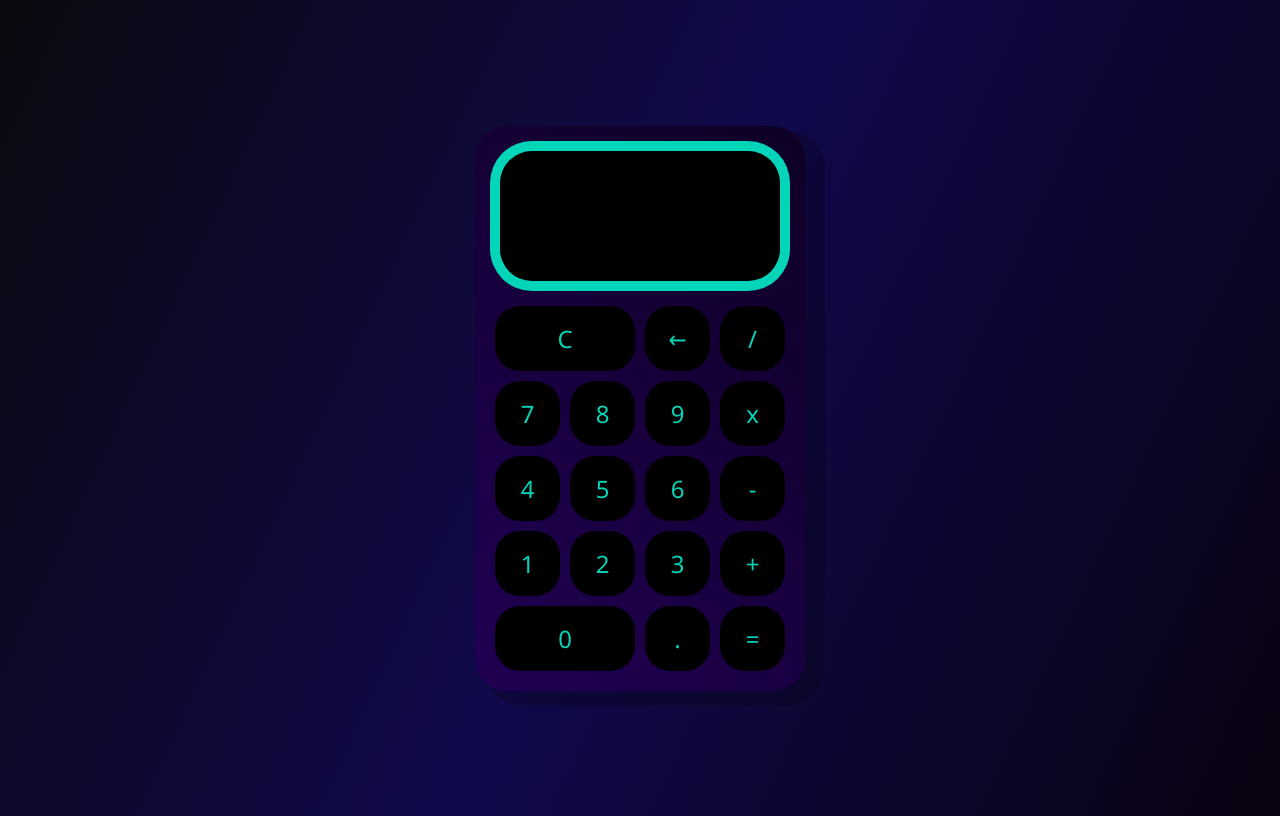
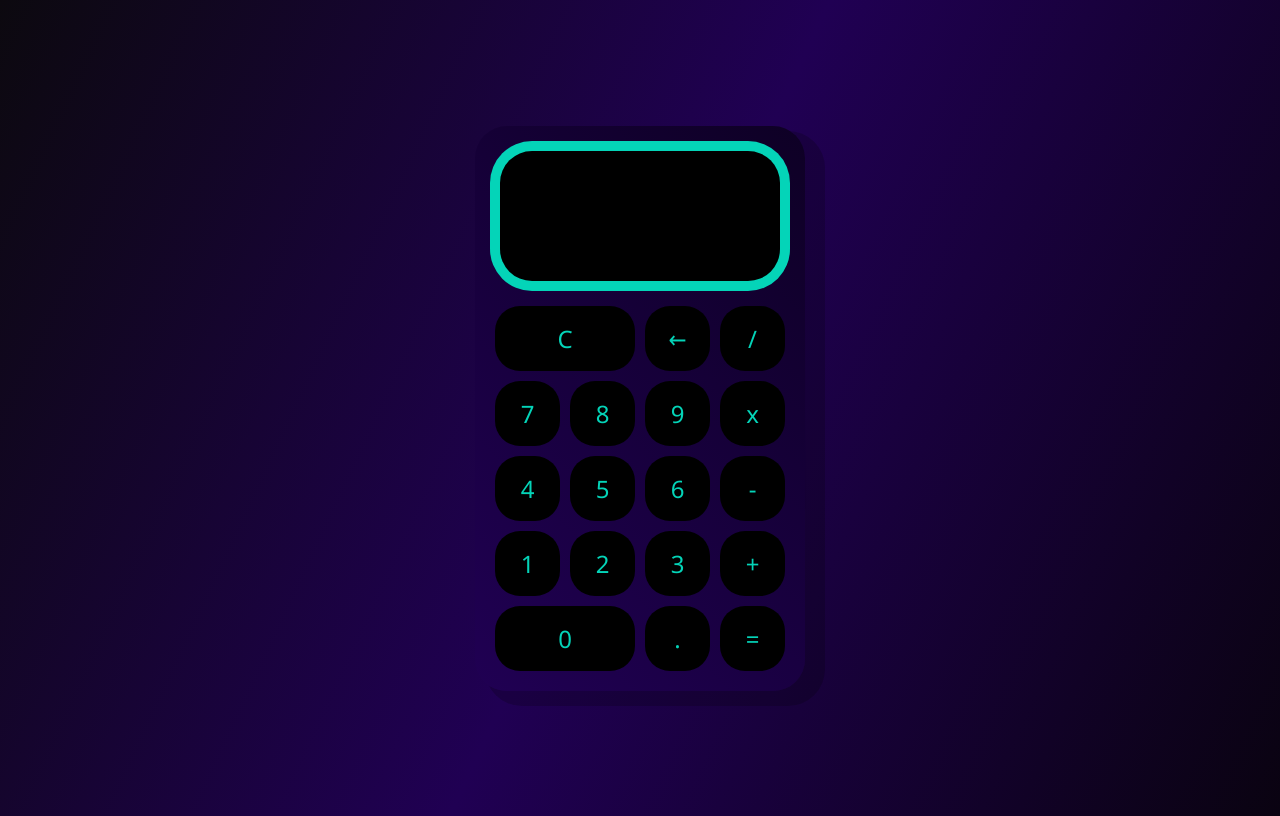
Before and after one commit to Mkrause23/calculadora, a plain HTML site: page docs/index.html in a window 1280 px wide. Drawn offline with Linux system fonts and the light colour scheme.

Commit message:
Update index.css

```diff
--- a/docs/index.css
+++ b/docs/index.css
@@ -5,7 +5,7 @@
   }
 
   body{
-    background: linear-gradient(115deg, #0c090f, #10094b, #0a0311);
+    background: linear-gradient(115deg, #0c090f, #200053, #0a0311);
     min-height: 100vh;
     display: flex;
     justify-content: center;
@@ -38,6 +38,7 @@ button {
 
 button:hover {
     background: #04d4b8;
+    color:#000000;
 
 }
 
@@ -66,7 +67,7 @@ button:focus {
     text-align: right;
     justify-content: space-between;
     word-break: break-all;
-    box-shadow: 0px 0px 0px 10px #04d4b8;;
+    box-shadow: 0px 0px 0px 10px #04d4b8;
 }
 
 #current-valor {
```
